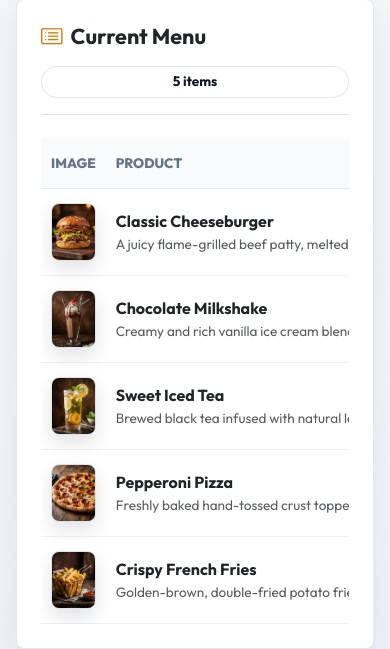
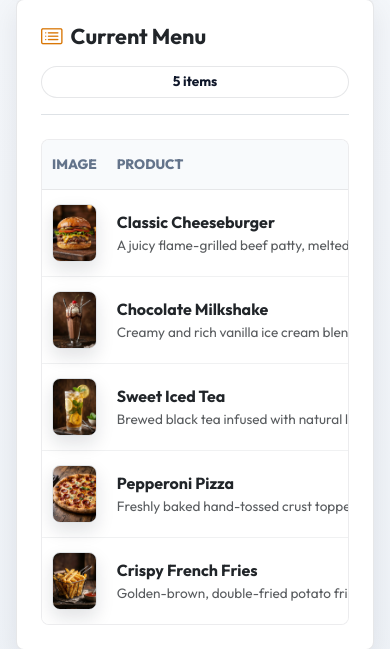
Before and after one commit to Tsukimitisu/Mini-QR-Ordering-System, a PHP site: page /admin/menu.php in a window 390 px wide. Shown: the part 1048-1697 px from the top of the page. Run offline with PHP 8.4, Linux system fonts and the light colour scheme; data comes from the database, SQL or seed files in the repository.

Commit message:
style: polish responsive tables

```diff
--- a/assets/css/style.css
+++ b/assets/css/style.css
@@ -790,6 +790,16 @@ a {
     min-width: 880px;
 }
 
+.table-responsive {
+    border: 1px solid rgba(15, 23, 42, 0.08);
+    border-radius: var(--radius-md);
+    background: #ffffff;
+}
+
+.table-responsive > .table {
+    margin-bottom: 0;
+}
+
 .custom-admin-table thead th {
     background: #f8fafc !important;
     color: var(--text-muted) !important;
@@ -811,6 +821,10 @@ a {
 
 .custom-admin-table tbody tr:hover td {
     background: rgba(217, 119, 6, 0.04) !important;
+}
+
+.custom-admin-table tbody tr:last-child td {
+    border-bottom: 0 !important;
 }
 
 .select-status,
```
